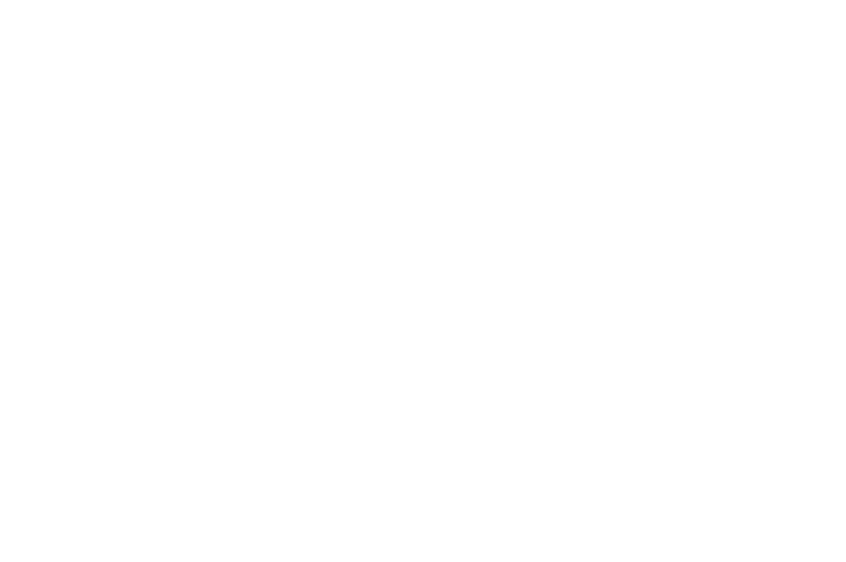
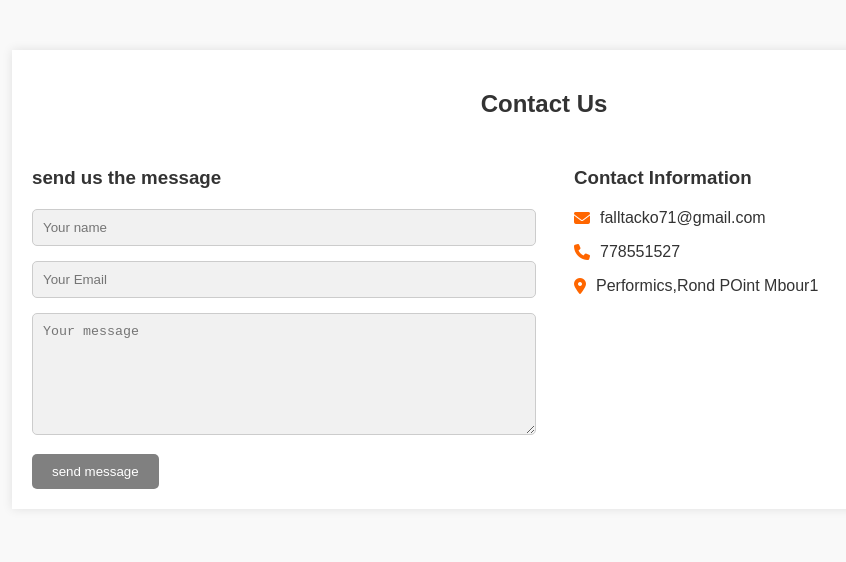
Before and after one commit to lmtlibass/performics_L3_web_site, a plain HTML site: page Contact.html in a window 1280 px wide. Shown: the whole page, without its empty margins (96-942 px from the left). Drawn offline with Linux system fonts and the light colour scheme.

Commit message:
contact.html

```diff
--- a/Contact.html
+++ b/Contact.html
@@ -3,9 +3,41 @@
 <head>
     <meta charset="UTF-8">
     <meta name="viewport" content="width=device-width, initial-scale=1.0">
-    <title>Pour nous contacter</title>
+    <link rel="stylesheet" href="css/style.css">
+
+    <link rel="stylesheet" href="https://cdnjs.cloudflare.com/ajax/libs/font-awesome/6.7.2/css/all.min.css">
+    <title>Responsive Contact us Pge</title>
 </head>
 <body>
+    <section class="contact">
+        <div class="container">
+            <h2>Contact Us</h2>
+            <div class="contact-wrapper">
+                <div class="contact-form">
+                    <h3>send us the message</h3>
+                    <form >
+                        <div class="form-group">
+                            <input type="text" name="name" placeholder="Your name">
+                        </div>
+                        <div class="form-group">
+                            <input type="text" name="email" placeholder="Your Email">
+                        </div>
+                        <div class="form-group">
+                            <textarea name="message" id="message" placeholder="Your message"></textarea>
+                        </div>
+                        <button type="submit"> send message</button>
+
+                    </form>
+                </div>
+                <div class="contact-info">
+                    <h3>Contact Information</h3>
+                    <p><i class="fas fa-envelope"></i>falltacko71@gmail.com</p>
+                    <p><i class="fas fa-phone"></i>778551527</p>
+                    <p><i class="fas fa-map-marker-alt "></i>Performics,Rond POint Mbour1</p>
+                </div>
+            </div>
+        </div>
+    </section>
 
 </body>
 </html>
--- a/css/style.css
+++ b/css/style.css
@@ -0,0 +1,110 @@
+/* css/style.css */
+body {
+    font-family: Arial, sans-serif;
+    background-color: #f9f9f9;
+    margin: 0;
+    padding: 0;
+}
+
+.contact {
+    padding: 50px 0;
+}
+
+.container {
+    width: 80%;
+    margin: 0 auto;
+    background-color: #fff;
+    padding: 20px;
+    box-shadow: 0 0 10px rgba(0, 0, 0, 0.1);
+}
+
+h2 {
+    text-align: center;
+    color: #333;
+}
+
+.contact-wrapper {
+    display: flex;
+    flex-wrap: wrap;
+    justify-content: space-between;
+    gap: 60px; /* Ajoute un espace de 20px entre les colonnes */
+    margin-top: 30px;
+}
+
+.contact-form,
+.contact-info {
+    flex: 1;
+    min-width: 300px;
+}
+
+.contact-form h3,
+.contact-info h3 {
+    margin-bottom: 20px;
+    color: #333;
+}
+
+.form-group {
+    margin-bottom: 15px;
+}
+
+.form-group input,
+.form-group textarea {
+    width: 100%;
+    padding: 10px;
+    border: 1px solid #ccc;
+    border-radius: 5px;
+    background-color: #f1f1f1;
+}
+
+.form-group textarea {
+    resize: vertical;
+    height: 100px;
+}
+
+button {
+    background-color: #808080;
+    color: #fff;
+    padding: 10px 20px;
+    border: none;
+    border-radius: 5px;
+    cursor: pointer;
+    transition: background-color 0.3s ease;
+}
+
+button:hover {
+    background-color: #666666;
+}
+
+.contact-info p {
+    display: flex;
+    align-items: center;
+    margin-bottom: 10px;
+    color: #333;
+}
+
+.contact-info i {
+    margin-right: 10px;
+    color: #ff6600;
+}
+
+.social-icons {
+    margin-top: 20px;
+    display: flex;
+    gap: 15px;
+}
+
+.social-icons a {
+    color: #ff6600;
+    font-size: 1.5rem;
+    transition: color 0.3s ease;
+}
+
+.social-icons a:hover {
+    color: #cc5200;
+}
+
+@media (max-width: 768px) {
+    .contact-wrapper {
+        flex-direction: column;
+    }
+}
```
